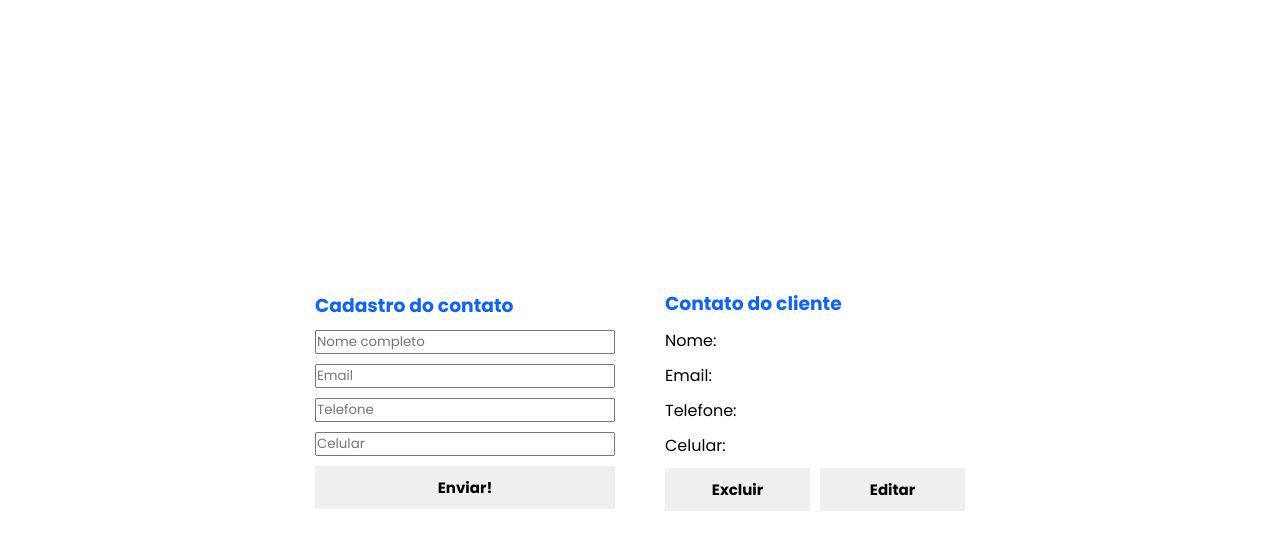
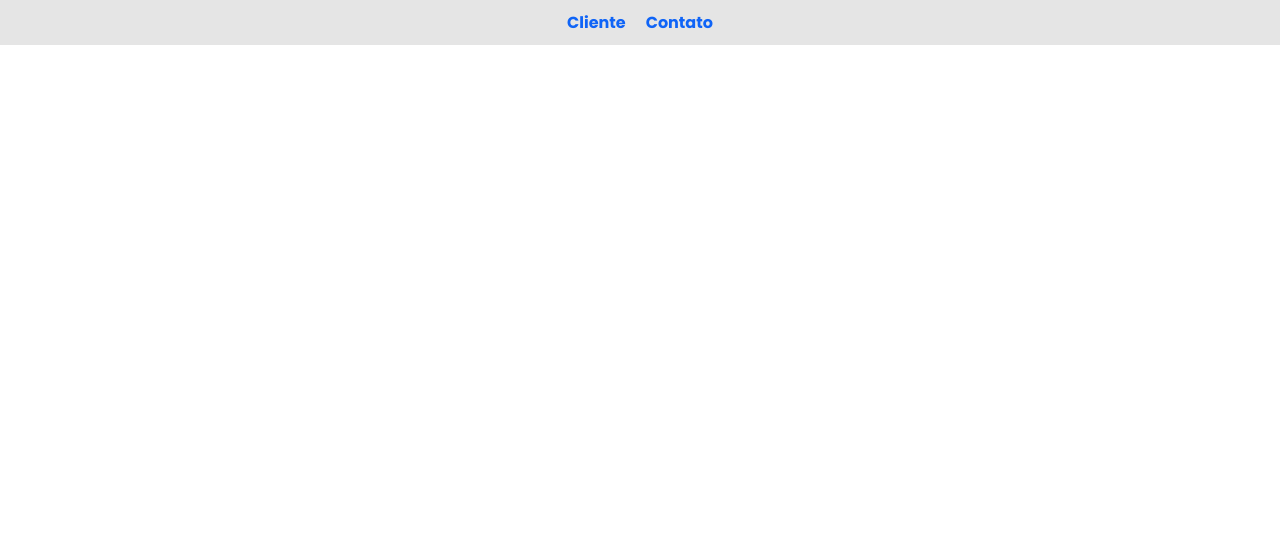
Before and after one commit to danieljosias/test-fullstack, a React (Create React App) app in the folder client/: page / in a window 1280 px wide. Shown: the top 550 px of the page. Built offline with nearby package versions, Linux system fonts and the light colour scheme.

Commit message:
feat: a cabeçalho da página está feito

```diff
--- a/client/src/App.js
+++ b/client/src/App.js
@@ -1,9 +1,11 @@
 import { GlobalStyle} from './styles/global';
 import { Routes } from './routes'
+import Header from './components/Header';
 
 function App() {
   return (
     <div className="App">
+      <Header/>
       <GlobalStyle/>
       <Routes/>
     </div>
--- /dev/null
+++ b/client/src/components/Header/index.jsx
@@ -0,0 +1,16 @@
+import React from 'react'
+import { Container } from './styles'
+import { Link } from 'react-router-dom'
+
+export default function Header() {
+  return (
+    <Container>
+        <header>
+            <nav>
+                <li><Link to="/client" className='link'>Cliente</Link></li>
+                <li><Link to="/contact" className='link'>Contato</Link></li>
+            </nav>
+        </header>
+    </Container>
+  )
+}
--- /dev/null
+++ b/client/src/components/Header/styles.js
@@ -0,0 +1,18 @@
+import styled from 'styled-components';
+
+export const Container = styled.div`
+    header{
+        background-color: var(--grey-2);
+        padding: 10px;
+
+        nav{
+            display: flex;
+            justify-content: center;
+            gap: 20px;
+
+            li:hover{
+                text-decoration: underline;
+            }
+        }
+    }
+`;
--- a/client/src/routes/index.js
+++ b/client/src/routes/index.js
@@ -1,15 +1,15 @@
 import { Switch, Route } from 'react-router-dom'
+import FormClient from '../pages/FormClient'
 import FormContact from '../pages/FormContact'
-import FormClient from '../pages/FormContact'
 
 export const Routes = () =>{
     return(
         <Switch>
-            <Route exact="/">
+            <Route exact path="/client">
                 <FormClient/>
             </Route>
 
-            <Route exact="/contact">
+            <Route exact path="/contact">
                 <FormContact/>
             </Route>
         </Switch>
--- a/client/src/styles/global.js
+++ b/client/src/styles/global.js
@@ -14,21 +14,18 @@ button {
   border: none;
 }
 
-::-webkit-scrollbar {
-  width: 20px;
-  background-color: var(--grey-3);
+li{
+  list-style: none;
 }
 
-::-webkit-scrollbar-track {
-  box-shadow: inset 0 0 5px var(--green);
+.link{
+  text-decoration: none;
+  color: var(--blue);
+  font-weight: bold;
 }
 
-::-webkit-scrollbar-thumb {
-  background: var(--green);
-}
-
-::-webkit-scrollbar-thumb:hover {
-  background: var(--green);
+::-webkit-scrollbar {
+  display: none;
 }
 
 .toastify-color-progress-success {
@@ -51,7 +48,7 @@ button {
   --white: #FFFFFF;
   --black: #000000;
   --grey-1: #cecece;
-  --grey-2: #1E1E1E;
+  --grey-2: rgba(0,0,0,.1);
   --blue: #0F64F7;
 }
 `
```
